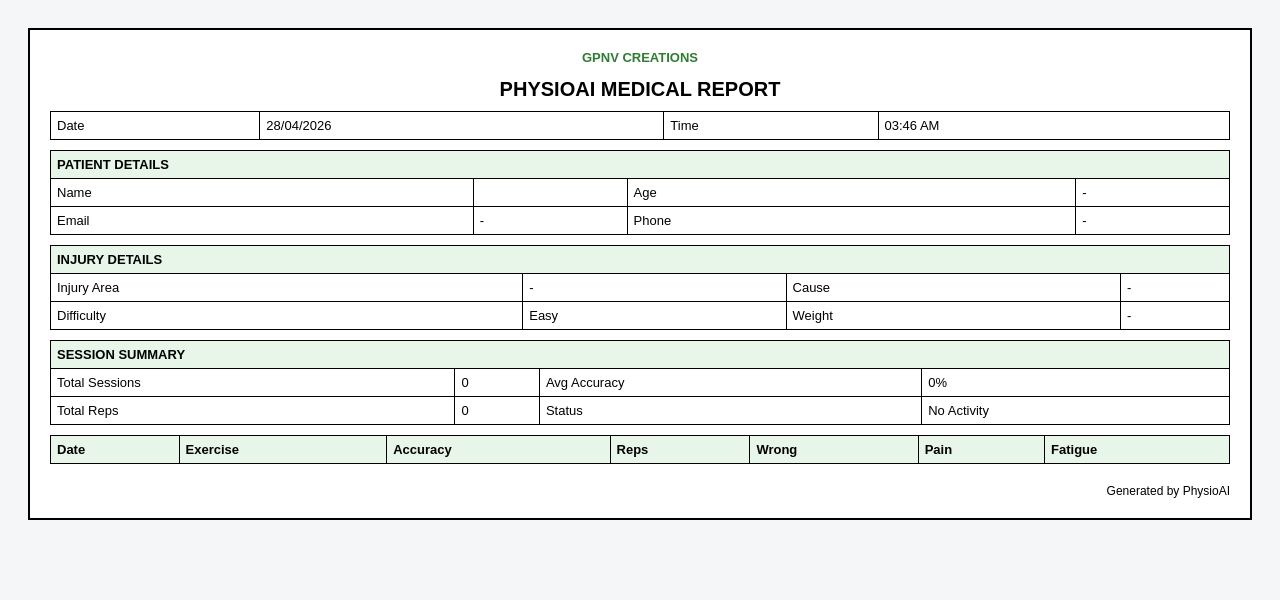
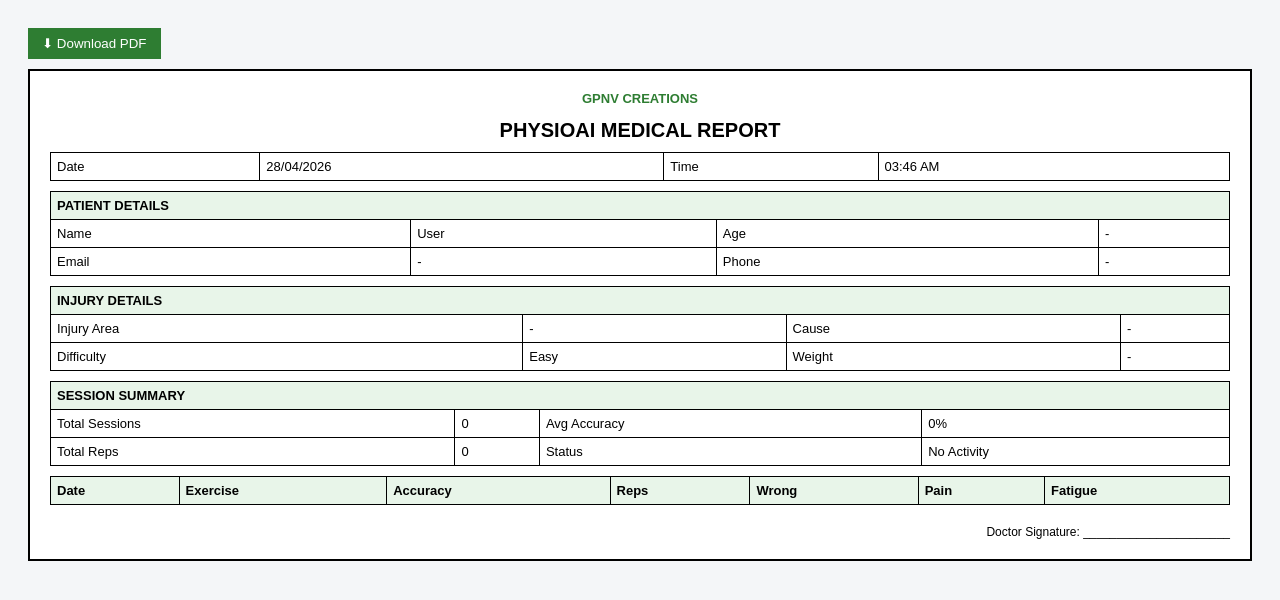
Before and after one commit to gunjan881/physioai-project, a website: page report.html in a window 1280 px wide. Drawn offline with Linux system fonts and the light colour scheme.

Commit message:
Enhance report layout with improved download button and footer details

```diff
--- a/report.html
+++ b/report.html
@@ -53,10 +53,21 @@
       text-align: right;
       font-size: 12px;
     }
+
+    .download-btn {
+      margin-bottom: 10px;
+      padding: 8px 14px;
+      background: #2e7d32;
+      color: white;
+      border: none;
+      cursor: pointer;
+    }
   </style>
 </head>
 
 <body>
+
+<button class="download-btn" onclick="downloadPDF()">⬇ Download PDF</button>
 
 <div class="container">
 
@@ -138,8 +149,14 @@
     <tbody id="sessionTable"></tbody>
   </table>
 
-  <div class="footer">Generated by PhysioAI</div>
+  <div class="footer">
+    Doctor Signature: ______________________
+  </div>
+
 </div>
+
+<!-- PDF LIB -->
+<script src="https://cdnjs.cloudflare.com/ajax/libs/html2pdf.js/0.10.1/html2pdf.bundle.min.js"></script>
 
 <script>
 // 📅 DATE
@@ -152,10 +169,13 @@ const user = JSON.parse(localStorage.getItem("pu") || "{}");
 const profile = JSON.parse(localStorage.getItem("profile") || "{}");
 const sessions = JSON.parse(localStorage.getItem("ps") || "[]");
 
+// ================= NAME FIX =================
+document.getElementById("name").innerText =
+  user.fn && user.ln
+    ? user.fn + " " + user.ln
+    : (user.username || "User");
+
 // ================= PATIENT =================
-document.getElementById("name").innerText =
-  (user.fn || "") + " " + (user.ln || "");
-
 document.getElementById("email").innerText = user.email || "-";
 document.getElementById("phone").innerText = user.phone || "-";
 
@@ -208,6 +228,12 @@ sessions.forEach(s => {
   `;
   table.innerHTML += row;
 });
+
+// ================= PDF DOWNLOAD =================
+function downloadPDF(){
+  const element = document.querySelector(".container");
+  html2pdf().from(element).save("PhysioAI_Report.pdf");
+}
 </script>
 
 </body>
```
